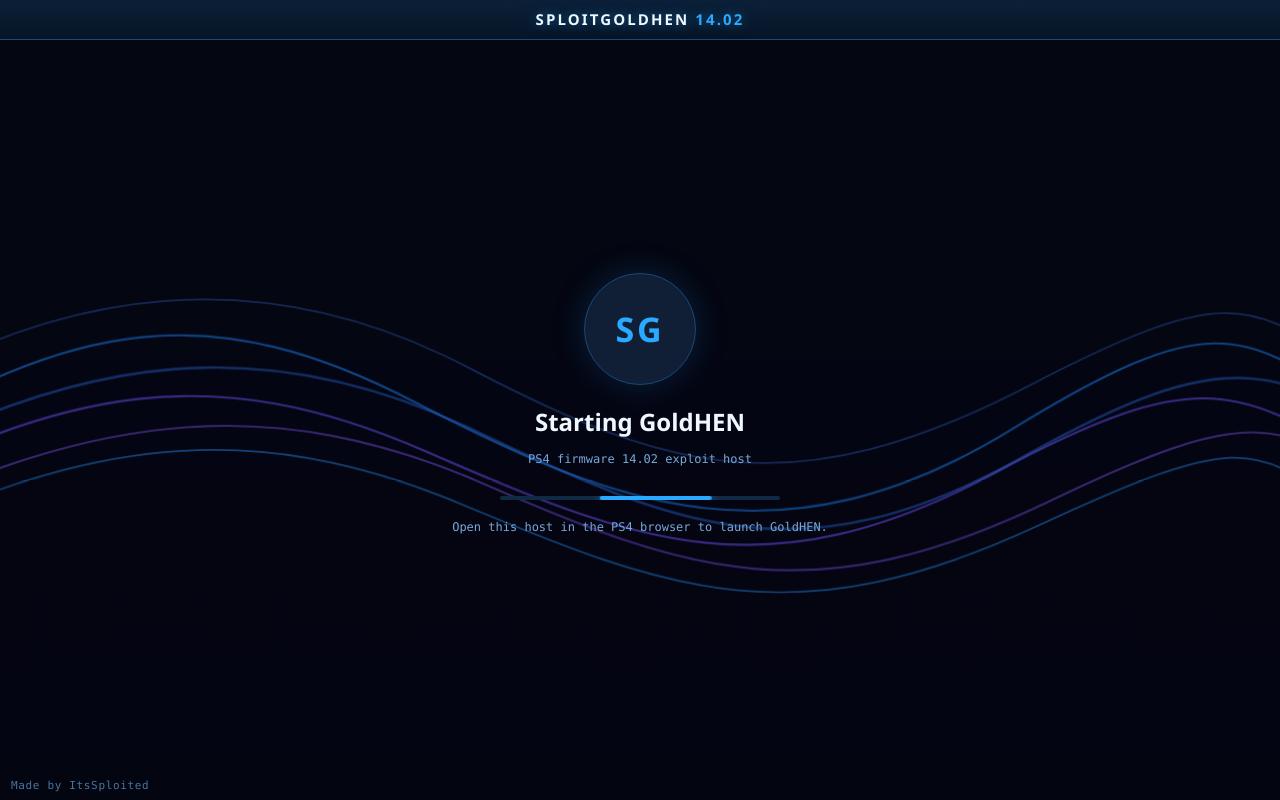
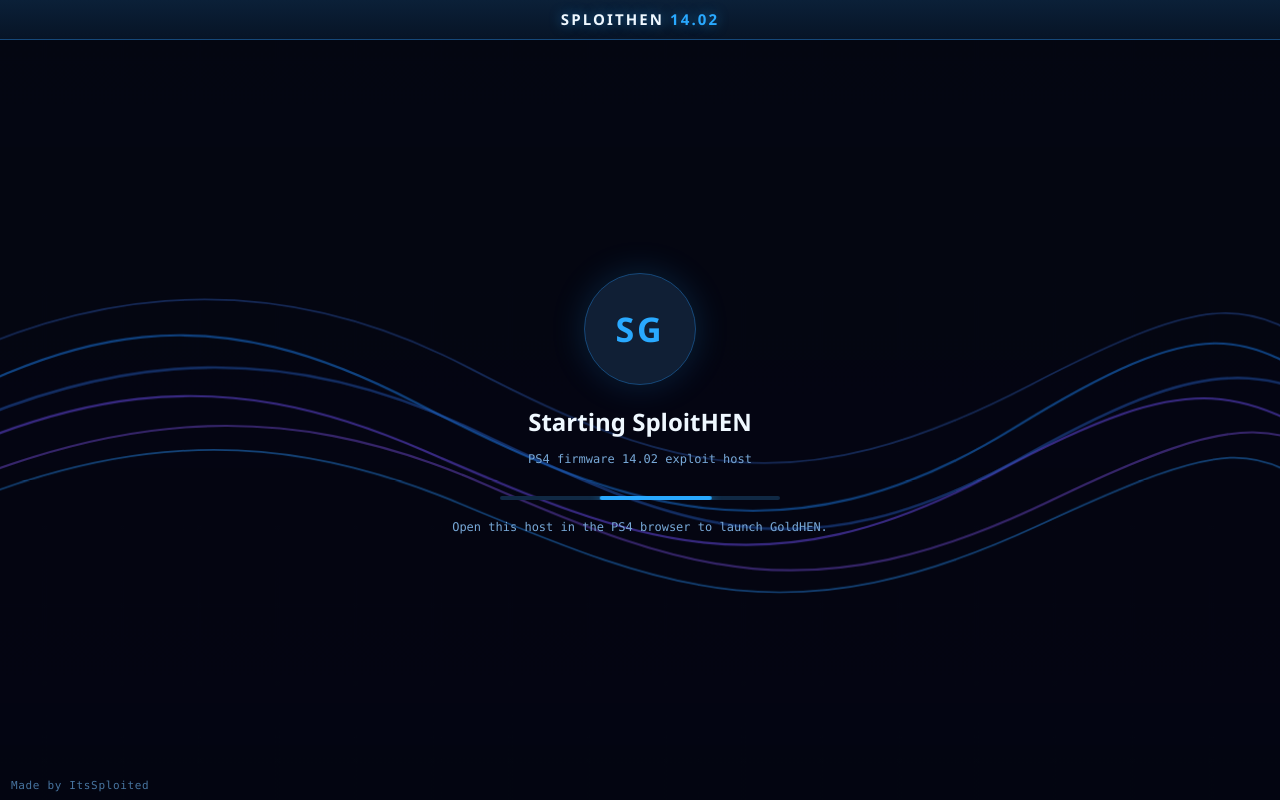
Before and after one commit to Sploit-arch/splotitester, a plain HTML site: page index.html in a window 1280 px wide. Drawn offline with Linux system fonts and the light colour scheme.

Commit message:
Update index.html

```diff
--- a/index.html
+++ b/index.html
@@ -4,7 +4,7 @@
     <meta charset="utf-8" />
     <meta name="viewport" content="width=device-width,initial-scale=1" />
     <meta name="referrer" content="same-origin" />
-    <title>SploitGoldHEN 14.02</title>
+    <title>SploitHEN 14.02</title>
     <link rel="icon" href="data:," />
     <link rel="stylesheet" href="style.css" />
     <script>
@@ -34,10 +34,10 @@
   </script>
 </head>
   <body>
-    <div id="brand"><b>SPLOITGOLDHEN <span>14.02</span></b></div>
+    <div id="brand"><b>SPLOITHEN <span>14.02</span></b></div>
     <main class="launch-shell">
       <div class="launch-mark">SG</div>
-      <h1>Starting GoldHEN</h1>
+      <h1>Starting SploitHEN</h1>
       <p>PS4 firmware 14.02 exploit host</p>
       <div class="launch-track"><span></span></div>
       <p id="launch-status" aria-live="polite">Preparing exploit...</p>
```
